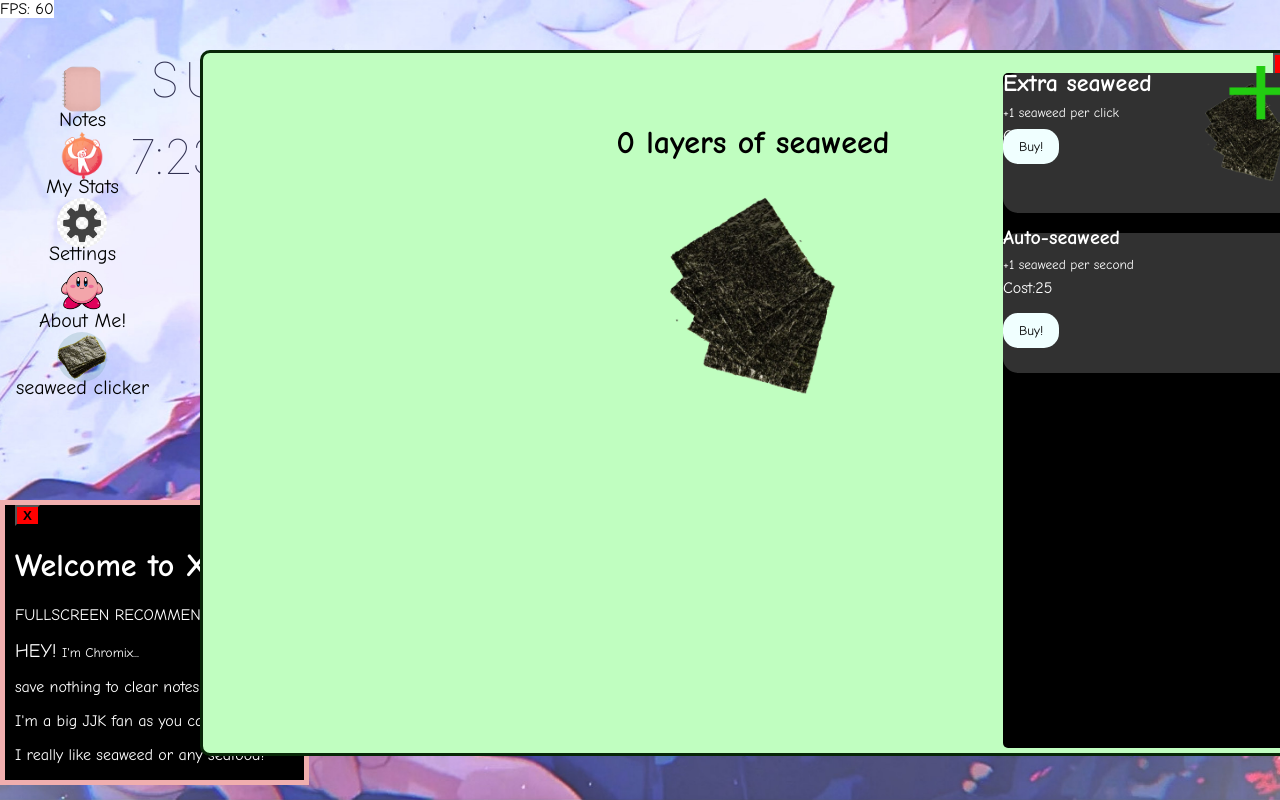
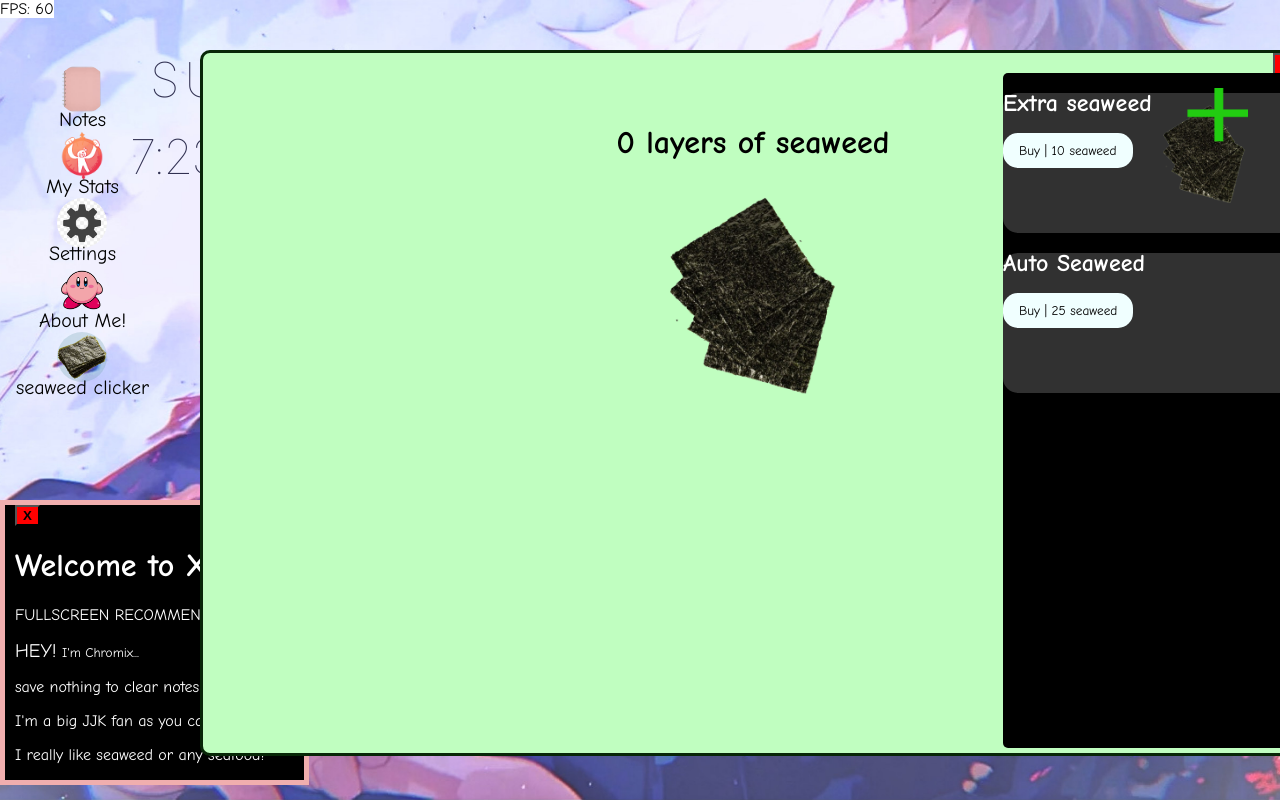
Before and after one commit to x5red78-HACKC1UB/xenoOS, a plain HTML site: page index.html in a window 1280 px wide. Both pictures are taken after a click on the picture 82 px from the left and 357 px from the top of the page. Shown: the top 800 px of the page. Drawn offline with Linux system fonts and the light colour scheme.

Commit message:
finally done revamping the clicker game to make adding upgrades easier

```diff
--- a/index.html
+++ b/index.html
@@ -107,22 +107,9 @@
 </div>
 
 <div id="shop" style="border: none; border-radius: 5px; background-color: black; height: 675px; width: 300px; position: absolute; right: 0px; transform: translateY(-335px); display: flex; flex-direction: column; column-gap: 20px; row-gap: 20px; font-family: Comic Sans MS;">
-<div id="upgrade1" style="width: inherit; height: 140px; background-color: rgb(49, 49, 49); border-radius: 15px; color: white;">
-  <h1 style="transform: translateY(-20px); font-size: 24px;"><strong>Extra seaweed</strong></h1>
-  <p style="transform: translateY(-30px);"><small>+1 seaweed per click</small></p>
-  <p style="transform: translateY(-40px);" id="costtxt">Cost:10</p>
-  <button id="buyupgrade1" style="background-color: azure; border-radius: 15px; border: none; padding: 10px 16px; font-family: Comic Sans MS; transform: translateY(-165px);">Buy!</button>
 
+<img src="osimg/seaweedupgrade1.png" width="85" height="115" style="transform: translate(160px,15px); z-index: 99;">
 
- <img src="osimg/seaweedupgrade1.png" width="85" height="115" style="transform: translate(140px,-135px);">
- </div>
-
-<div id="upgrade2" style="width: inherit; height:140px; background-color:rgb(49, 49, 49); border-radius:15px; border:none; color: white;">
-<h1 style=" transform: translateY(-20px); font-size: 20px;"><strong>Auto-seaweed</strong></h1>
-<p style="transform: translateY(-30px);"><small>+1 seaweed per second </small></p>
-<p style="transform: translateY(-40px);" id="costtxt2">Cost:25</p>
-<button id="buyupgrade2" style="background-color: azure; border-radius: 15px; border: none; padding: 10px 16px; font-family: Comic Sans MS; transform: translateY(-40px);">Buy!</button>
-</div>
 </div>
 
     </div>
--- a/index.js
+++ b/index.js
@@ -32,10 +32,11 @@ const closeseaweed=document.getElementById("closeseaweed");
 const seaweedicon=document.getElementById("seaweedicon");
 const seaweedbutton=document.getElementById("seaweedbutton");
 const seaweedtxt=document.getElementById("seaweedtxt");
-const buyupgrade1 = document.getElementById("buyupgrade1");
-const costtxt1= document.getElementById("costtxt");
-const buyupgrade2=document.getElementById("buyupgrade2");
-const costtxt2=document.getElementById("costtxt2")
+const shop=document.getElementById("shop");
+const upgrades=[
+  {name:"Extra seaweed", cost:10, spc:1},
+  {name:"Auto Seaweed", cost:25, sps:1}
+]
 
 let seaweed = 0;
 let seaweedmultipler=1;
@@ -53,9 +54,42 @@ seaweedbutton.addEventListener("click",()=>{
   seaweed+=(0+extraseaweed)*seaweedmultipler;
   seaweedtxt.textContent=`${seaweed} layers of seaweed`;
 });
+upgrades.forEach((upgrade, index) => {
+  const upgradecontainer = document.createElement("div");
+  const button = document.createElement("button");
+  const name=document.createElement("h1")
+name.classList.add("name")
+  name.textContent =upgrade.name;
+  upgradecontainer.classList.add("shopcontainer");
+  button.classList.add("upgrade")
+  button.textContent = `Buy | ${upgrade.cost} seaweed`;
+
+  button.addEventListener("click", () => {
+    if (seaweed >= upgrade.cost) {
+      seaweed -= upgrade.cost;
+
+      if (upgrade.spc) {
+        extraseaweed += upgrade.spc;
+      }
+
+      if (upgrade.sps) {
+        seaweedpersec += upgrade.sps;
+      }
+
+      upgrade.cost = Math.floor(upgrade.cost * 1.2);
+
+      button.textContent = `Buy | ${upgrade.cost} seaweed`;
+      seaweedtxt.textContent = `${seaweed} layers of seaweed`;
+    }
+  });
+upgradecontainer.appendChild(name);
+  upgradecontainer.appendChild(button);
+  shop.appendChild(upgradecontainer);
+});
+
 
 const tiktok=document.getElementById("TT");
-const email=document.getElementById("email")
+const email=document.getElementById("email");
 
 const fpscalc=document.getElementById("fps");
 let howmanyseconds=60;
@@ -168,33 +202,6 @@ isappselected(seaweedicon);
 openwindow(seaweedwindow,"block");
 });
 
-
-buyupgrade1.addEventListener("click",()=>{
-if (seaweed>=cost1) {
-   seaweed-=cost1;
-   extraseaweed+=1;
-    seaweedtxt.textContent=`${seaweed} layers of seaweed`;
-    cost1= Math.floor(cost1*1.2);
-    costtxt1.textContent=`Cost:${cost1}`
-} else {
-  window.alert("Not enough lil bro");
-  if(seaweedmultipler===1 && seaweedpersec===0 && extraseaweed===1){
-window.alert("Yk, i'm lowk ashamed. You're too lazy to click a button 10 times? Do i need to to put subway surfer to help you? You have to be punished for this, bc this ragebait. Why did you even open the app....")
-closewindow(seaweedwindow);
-seaweedicon.style.display=hidden;
-  }
-}
-});
-buyupgrade2.addEventListener("click",()=>{
-if (seaweed>=cost2) {
-  seaweed-=cost2;
-  seaweedpersec+=1;
-  seaweedtxt.textContent=`${seaweed} layers of seaweed`
-  cost2=Math.floor(cost2*1.2);
-} else {
-  window.alert("NO")
-}
-});
 
 
 
--- a/style.css
+++ b/style.css
@@ -96,3 +96,23 @@ header{
   border: none;
   transition: 0.2s ease;
 }
+.upgrade{
+  background-color: azure;
+   border-radius: 15px;
+    border: none;
+    padding: 10px 16px;
+    font-family: Comic Sans MS;
+    transform: translateY(-20px);
+}
+.shopcontainer{
+  width: inherit;
+   height: 140px;
+   background-color: rgb(49, 49, 49);
+   border-radius: 15px;
+   color: white;
+   transform: translateY(-115px);
+}
+.name{
+transform: translateY(-20px);
+font-size: 24px;
+}
```
